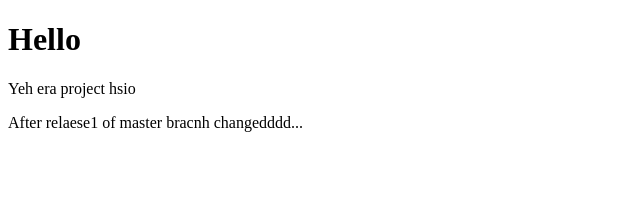
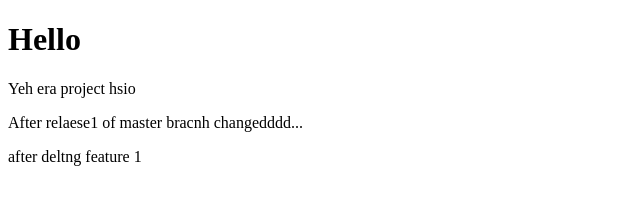
Before and after one commit to mk7988/branching, a plain HTML site: page index.html in a window 1280 px wide. Shown: the whole page, without its empty margins (0-640 px from the left). Drawn offline with Linux system fonts and the light colour scheme.

Commit message:
mastr after delting

```diff
--- a/index.html
+++ b/index.html
@@ -9,5 +9,6 @@
     <h1>Hello</h1>
     <p>Yeh era project hsio</p>
     <p>After relaese1 of master bracnh changedddd...</p>
+    <p>after deltng feature 1</p>
 </body>
 </html>
```
